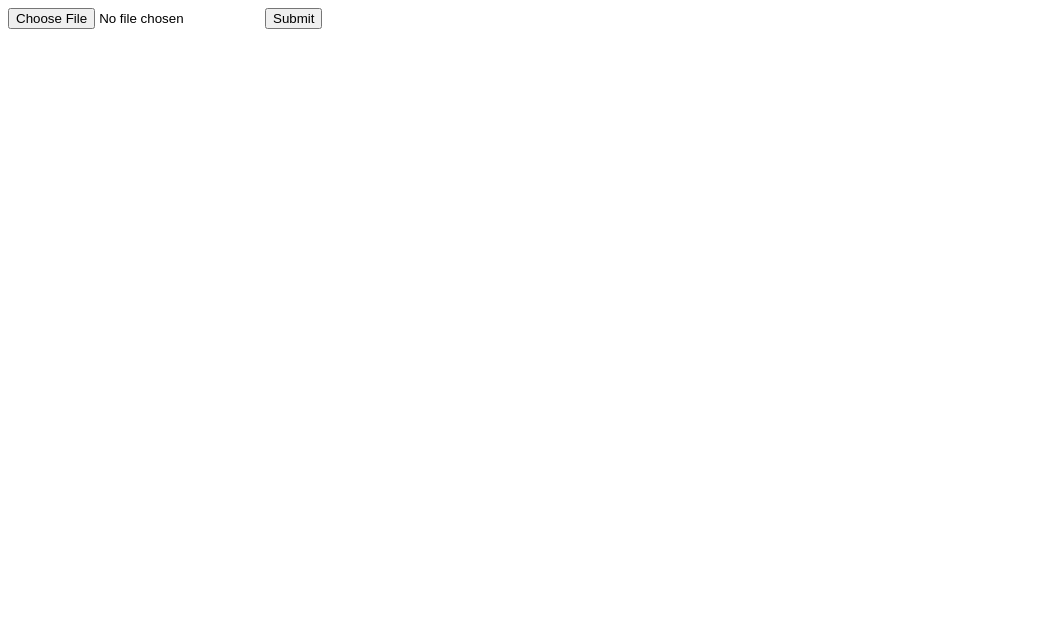
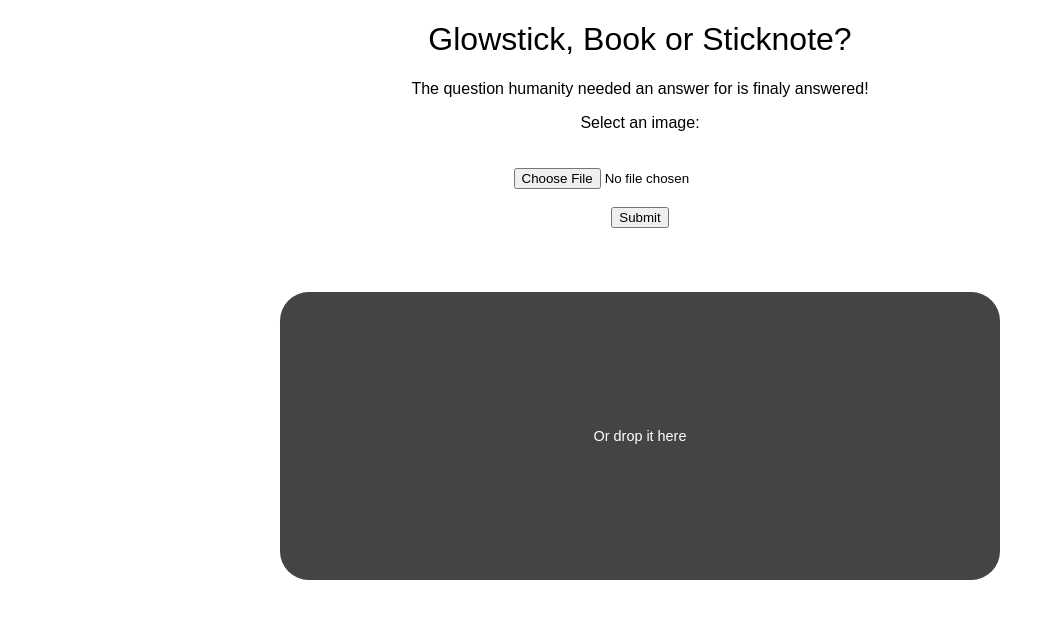
Before and after one commit to fosefx-ml-ms/frontend, a website: page src/index.html in a window 1280 px wide. Shown: the whole page, without its empty margins (0-1055 px from the left). Drawn offline with Linux system fonts and the light colour scheme.

Commit message:
Adds Styling and drop-box

```diff
--- a/package.json
+++ b/package.json
@@ -13,6 +13,7 @@
     "rollup": "^1.22.0",
     "rollup-plugin-bundle-html": "^0.2.1",
     "rollup-plugin-commonjs": "^10.1.0",
+    "rollup-plugin-copy": "^3.1.0",
     "rollup-plugin-node-resolve": "^5.2.0",
     "rollup-plugin-terser": "^5.1.2",
     "rollup-plugin-typescript": "^1.0.1",
--- a/src/index.html
+++ b/src/index.html
@@ -4,12 +4,22 @@
     <meta charset="UTF-8">
     <meta name="viewport" content="width=device-width, initial-scale=1.0">
     <meta http-equiv="X-UA-Compatible" content="ie=edge">
+    <link rel="stylesheet" href="main.css">
     <title>Machine Learning Micro-Services</title>
 </head>
 <body>
+    <h1>Glowstick, Book or Sticknote?</h1>
+    <p>The question humanity needed an answer for is finaly answered!</p>
     <section id="upload-file-section">
+        <label for="image-upload">Select an image:</label>
+        <br><br><br>
         <input type="file" id="image-upload" accept="image/*">
+        <br><br>
         <button id="submit-upload">Submit</button>
     </section>
+
+    <div id="file-drop-section" class="indrag">
+        <label>Or drop it here</label>
+    </div>
 </body>
 </html>
--- /dev/null
+++ b/src/main.css
@@ -0,0 +1,31 @@
+* {
+    font-family: sans-serif;
+    font-weight: 300;
+    text-align: center;
+}
+h1 , label{
+    font-weight: 400;
+}
+body {
+    padding: 0;
+    margin: 0;
+    overflow-x: hidden;
+}
+#file-drop-section {
+    width: 80%;
+    height: 20rem;
+    max-width: 50rem;
+    margin: 0 auto;
+    margin-top: 3rem;
+    background: #444;
+    display: flex;
+    justify-content: center;
+    align-items: center;
+    color: white;
+    border-radius: 2rem;
+    transition: transform 0.2s linear;
+}
+
+#file-drop-section.indrag {
+    transform: scale(0.9);
+}
```
Also changed, not shown: rollup.config.js (+7 -1 lines), 1 other file.
